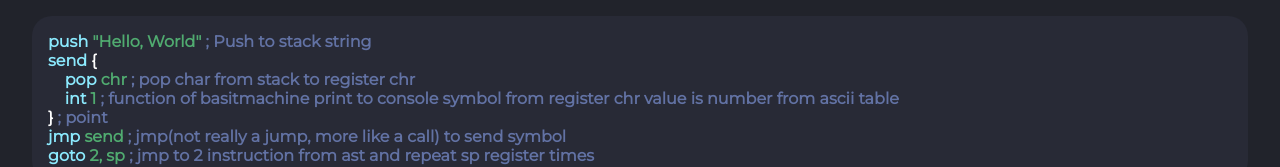
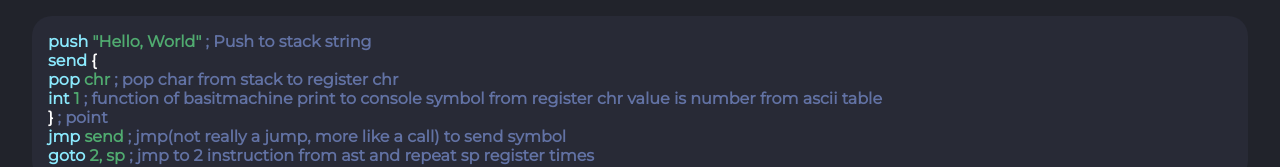
Before and after one commit to Harxi/basit, a plain HTML site: page index.html in a window 1280 px wide. Shown: the part 301-468 px from the top of the page. Drawn offline with Linux system fonts and the light colour scheme; a web font is replaced by a local one.

Commit message:
Update style.css

```diff
--- a/styles/style.css
+++ b/styles/style.css
@@ -35,9 +35,6 @@ a {
     padding: 1em;
     margin-bottom: 2em;
 }
-.tabs {
-    white-space: pre;
-}
 
 .code {
     padding: 1em;
```
